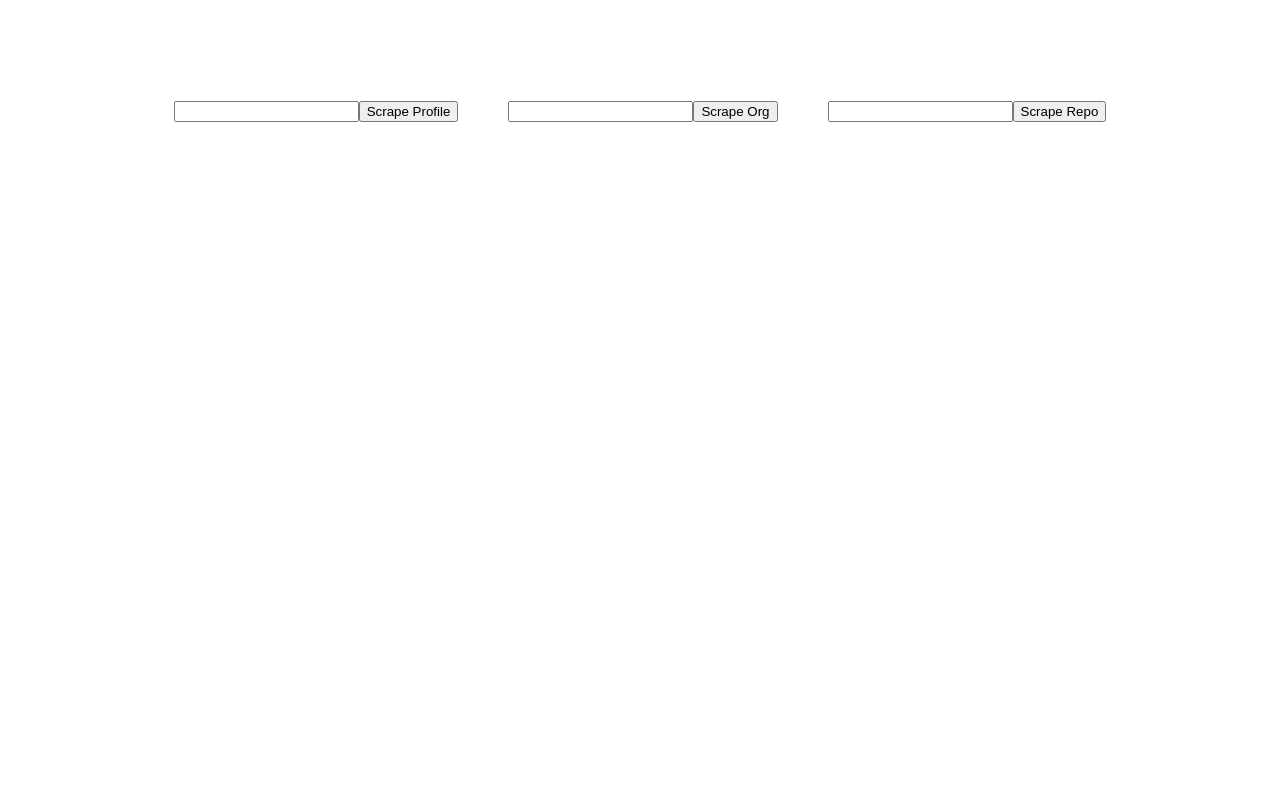
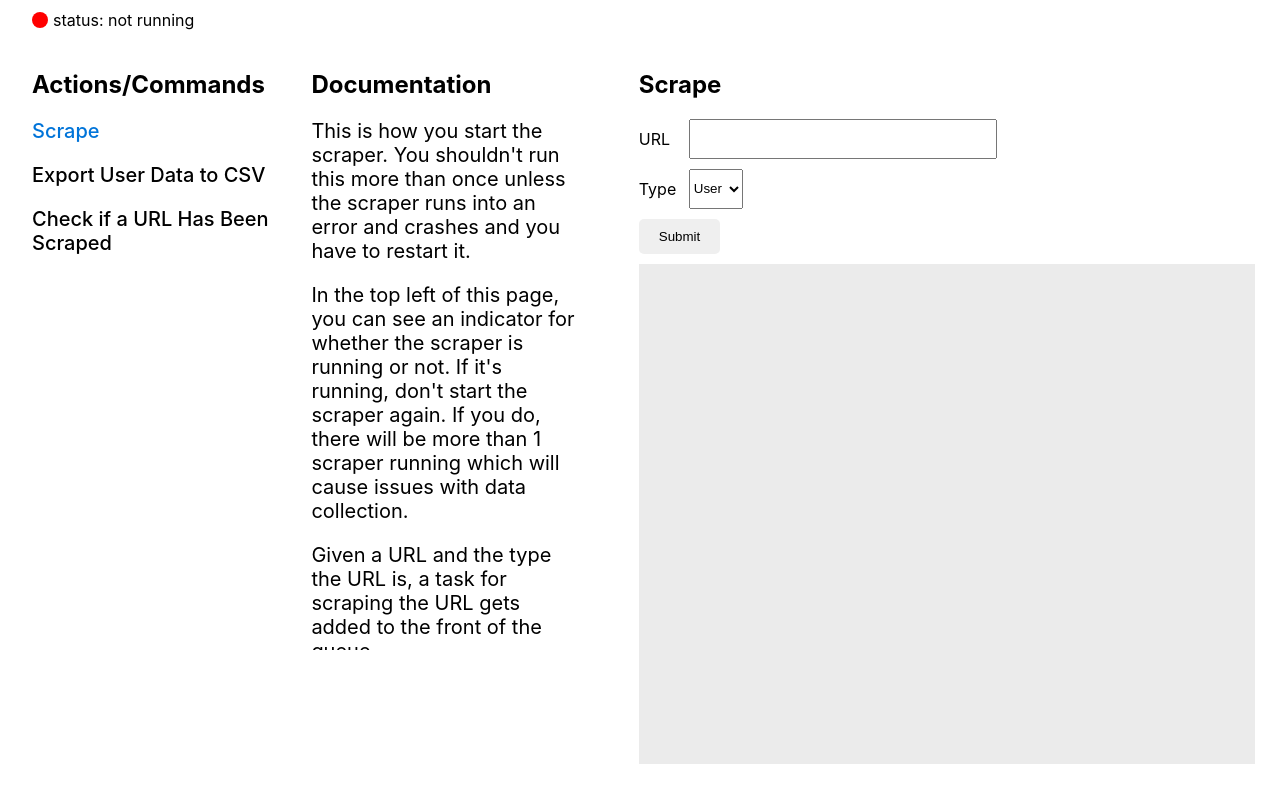
Before and after one commit to boristopalov/github-scraper-puppeteer, a React (Create React App) app in the folder client/: page / in a window 1280 px wide. Shown: the top 802 px of the page. Built offline with nearby package versions, Linux system fonts and the light colour scheme.

Commit message:
working client code

```diff
--- a/client/src/App.css
+++ /dev/null
@@ -1,43 +0,0 @@
-.App {
-  text-align: center;
-  display: flex;
-  justify-content: center;
-  align-items: center;
-  gap: 50px;
-  margin-top: 100px;
-}
-
-.App-logo {
-  height: 40vmin;
-  pointer-events: none;
-}
-
-@media (prefers-reduced-motion: no-preference) {
-  .App-logo {
-    animation: App-logo-spin infinite 20s linear;
-  }
-}
-
-.App-header {
-  background-color: #282c34;
-  min-height: 100vh;
-  display: flex;
-  flex-direction: column;
-  align-items: center;
-  justify-content: center;
-  font-size: calc(10px + 2vmin);
-  color: white;
-}
-
-.App-link {
-  color: #61dafb;
-}
-
-@keyframes App-logo-spin {
-  from {
-    transform: rotate(0deg);
-  }
-  to {
-    transform: rotate(360deg);
-  }
-}
--- a/client/src/App.js
+++ b/client/src/App.js
@@ -1,119 +1,302 @@
-import "./App.css";
-import { useState } from "react";
+import { useState, useEffect, useCallback } from "react";
 import axios from "axios";
 import { Oval } from "react-loader-spinner";
+import styles from "./styles.module.css";
 
 function App() {
-  const [profileInput, setProfileInput] = useState("");
-  const [orgInput, setOrgInput] = useState("");
-  const [repoInput, setRepoInput] = useState("");
-  const [profileDataIsLoaded, setProfileDataIsLoaded] = useState(null);
-  const [orgDataIsLoaded, setOrgDataIsLoaded] = useState(null);
-  const [repoDataIsLoaded, setRepoDataIsLoaded] = useState(null);
+  const URI = "http://localhost:8080";
+  const [url, setUrl] = useState("");
+  const [type, setType] = useState("user");
+  const [scraperRunning, setScraperRunning] = useState();
+  const [activeSection, setActiveSection] = useState("scrape");
 
   const headers = {
     "Access-Control-Allow-Origin": "*",
   };
 
-  const handleProfileChange = (event) => {
-    setProfileInput(event.target.value);
-  };
-  const handleOrgChange = (event) => {
-    setOrgInput(event.target.value);
-  };
-  const handleRepoChange = (event) => {
-    setRepoInput(event.target.value);
+  const handleCheck = async (event) => {
+    event.preventDefault();
+    const res = await axios
+      .get(`${URI}/check?url=${url}&type=${type}`, { headers })
+      .catch((error) => console.error(error));
+    console.log(res.data);
   };
 
-  const downloadData = (data) => {
-    const url = window.URL.createObjectURL(new Blob([data]));
-    const link = document.createElement("a");
-    link.href = url;
-    link.setAttribute("download", "data.csv");
-    document.body.appendChild(link);
-    link.click();
-    document.body.removeChild(link);
+  const getStatus = async () => {
+    try {
+      const res = await axios.get(`${URI}/status`);
+      return res.data;
+    } catch (error) {
+      throw error;
+    }
   };
 
-  const scrapeProfile = async (event) => {
-    event.preventDefault();
-    setProfileDataIsLoaded(false);
-    // console.log(profileInput);
-    const res = await axios
-      .get(`http://localhost:8080/following/${profileInput}`, { headers })
-      .catch((error) => {
-        if (error.response.status === 404) {
-          console.log(error.response);
-          setProfileDataIsLoaded(true);
-        }
-      });
-    downloadData(res.data);
-    setProfileDataIsLoaded(true);
+  const statusPoll = async (interval, triesLeft, maxTries) => {
+    if (triesLeft === 0) {
+      console.error("Server is not responding!");
+      return;
+    }
+    try {
+      const { active } = await getStatus();
+      setScraperRunning(active);
+      await new Promise((resolve) => setTimeout(resolve, interval));
+      await statusPoll(5000, maxTries, maxTries);
+    } catch (error) {
+      console.error(error);
+      setScraperRunning(false);
+      await new Promise((resolve) => setTimeout(resolve, interval));
+      await statusPoll(5000, --triesLeft, maxTries);
+    }
   };
 
-  const scrapeOrg = async (event) => {
+  const handleScrape = async (event) => {
     event.preventDefault();
-    setOrgDataIsLoaded(false);
-    const res = await axios
-      .get(`http://localhost:8080/org/${orgInput}`, { headers })
-      .catch((error) => {
-        if (error.response.status === 404) {
-          console.log(error.response);
-          setProfileDataIsLoaded(true);
-        }
-      });
-    downloadData(res.data);
-    setOrgDataIsLoaded(true);
+    const sse = new EventSource(`${URI}/scrape?url=${url}&type=${type}`);
+    sse.addEventListener("message", (msg) => {
+      document.getElementById("scrapelog").innerText += msg.data + "\n";
+    });
+  };
+  const handleExport = async (event) => {
+    event.preventDefault();
+    const urlScraped = await axios.get(`${URI}/check?url=${url}&type=${type}`);
+    if (!urlScraped.data) {
+      console.log("this URL hasn't been scraped!");
+      return;
+    }
+    window.open(`${URI}/export?url=${url}&type=${type}`);
   };
 
-  const scrapeRepo = async (event) => {
+  const handleStopScraper = async (event) => {
     event.preventDefault();
-    setRepoDataIsLoaded(false);
-    const res = await axios
-      .get(`http://localhost:8080/repo/${repoInput}`, { headers })
-      .catch((error) => {
-        if (error.response.status === 404) {
-          console.log(error.response);
-          setProfileDataIsLoaded(true);
-        }
-      });
-    downloadData(res.data);
-    setRepoDataIsLoaded(true);
+    const res = await axios.post(`${URI}/kill`);
+    console.log(res.data);
   };
 
   // useEffect(() => {
-  //   effect
-  //   return () => {
-  //     cleanup
-  //   }
-  // }, [profileDataIsLoaded, orgDataIsLoaded, repoDataIsLoaded])
+  //   (async () => await statusPoll(5000, 5, 5))();
+  // }, []);
 
   return (
-    <div className="App">
-      <div>
-        <form>
-          <input type="text" id="profileUrl" onChange={handleProfileChange} />
-          <button onClick={scrapeProfile}> Scrape Profile </button>
-        </form>
-        {profileDataIsLoaded === false ? <Oval height={40} width={40} /> : null}
+    <>
+      <div className={styles.status}>
+        <span
+          className={scraperRunning ? styles.activeDot : styles.inactiveDot}
+        ></span>
+        status:
+        {scraperRunning ? " running" : " not running"}
+        {scraperRunning && (
+          <button onClick={() => handleStopScraper()}> Stop Scraper</button>
+        )}
       </div>
+      <div className={styles.container}>
+        <div className={styles.navSection}>
+          <h2> Actions/Commands </h2>
+          <ul className={styles.navList}>
+            <li
+              onClick={() => {
+                setActiveSection("scrape");
+                setType("user");
+                setUrl("");
+              }}
+              className={activeSection === "scrape" && styles.itemActive}
+            >
+              Scrape
+            </li>
+            <li
+              onClick={() => {
+                setActiveSection("export");
+                setType("user");
+                setUrl("");
+              }}
+              className={activeSection === "export" && styles.itemActive}
+            >
+              Export User Data to CSV
+            </li>
+            <li
+              onClick={() => {
+                setActiveSection("check");
+                setType("user");
+                setUrl("");
+              }}
+              className={activeSection === "check" && styles.itemActive}
+            >
+              Check if a URL Has Been Scraped
+            </li>
+          </ul>
+        </div>
+        <div className={styles.scrollContainer}>
+          <h2> Documentation </h2>
+          {activeSection === "export" && (
+            <div id="exportDocs">
+              <p>
+                Running this action exports the contributors associated with the
+                URL given to a CSV.
+              </p>
+              <p>
+                For exporting a repo, all of the contributors to that repo get
+                exported.
+              </p>
+              <p>
+                For exporting an organization, we first get the repositories in
+                that organization, and then export all of the contributors to
+                each of those repos.
+              </p>
+              <p>
+                Type and URL can be left empty here. If they are left empty, all
+                of the users that have not been marked as exported, and are
+                available for export, are exported.
+              </p>
+            </div>
+          )}
+          {activeSection === "scrape" && (
+            <div id="scrapeDocs">
+              <p>
+                This is how you start the scraper. You shouldn't run this more
+                than once unless the scraper runs into an error and crashes and
+                you have to restart it.
+              </p>
+              <p>
+                In the top left of this page, you can see an indicator for
+                whether the scraper is running or not. If it's running, don't
+                start the scraper again. If you do, there will be more than 1
+                scraper running which will cause issues with data collection.
+              </p>
+              <p>
+                Given a URL and the type the URL is, a task for scraping the URL
+                gets added to the front of the queue.
+                <p>
+                  Since it gets added to the front of the queue, this URL will
+                  get scraped in the next batch of tasks. Each batch takes just
+                  a few seconds so this should be quick!
+                </p>
+                <p>
+                  This should be the primary way to scrape a URL. Rather than
+                  having to restart the scraper in order to scrape a specific
+                  URL, we can keep the scraper running and just add a URL to the
+                  front of the queue. This way, the workflow is uninterrupted
+                  and more efficient.
+                </p>
+              </p>
+            </div>
+          )}
+          {activeSection === "check" && (
+            <div id="checkDocs">
+              <p>
+                Checks if URL has been scraped, as well as if the contributors
+                associated with a URL have been fully scraped.
+              </p>
+            </div>
+          )}
+        </div>
+        <div className={styles.main}>
+          {activeSection === "scrape" && (
+            <div>
+              <h2>Scrape</h2>
+              <form>
+                <div className={styles.formRow}>
+                  <label for="scrapeUrl">URL</label>
+                  <input
+                    type="text"
+                    id="scrapeUrl"
+                    onChange={(e) => {
+                      setUrl(e.target.value);
+                    }}
+                  />
+                </div>
+                <div className={styles.formRow}>
+                  <label for="scrapeType">Type</label>
+                  <select
+                    name="scrapeType"
+                    id="scrapeType"
+                    onChange={(e) => setType(e.target.value)}
+                  >
+                    <option value="user">User</option>
+                    <option value="repo">Repo</option>
+                    <option value="org">Org</option>
+                  </select>
+                </div>
+                <button onClick={handleScrape} className={styles.submitBtn}>
+                  Submit
+                </button>
+              </form>
+              <div className={styles.containerGrey}>
+                <code
+                  id="scrapelog"
+                  className={styles.scrollContainerGrey}
+                ></code>
+              </div>
+            </div>
+          )}
+          {activeSection === "export" && (
+            <div>
+              <h2>Export</h2>
+              <form>
+                <div className={styles.formRow}>
+                  <label for="exportUrl">URL</label>
+                  <input
+                    type="text"
+                    id="exportUrl"
+                    onChange={(e) => {
+                      setUrl(e.target.value);
+                    }}
+                  />
+                </div>
+                <div className={styles.formRow}>
+                  <label for="exportType">Type</label>
+                  <select
+                    name="exportType"
+                    id="exportType"
+                    onChange={(e) => setType(e.target.value)}
+                  >
+                    <option value="user">User</option>
+                    <option value="repo">Repo</option>
+                    <option value="org">Org</option>
+                  </select>
+                </div>
+                <button onClick={handleExport} className={styles.submitBtn}>
+                  Submit
+                </button>
+              </form>
+              {/* {!orgDataIsLoaded === false ? <Oval height={40} width={40} /> : null} */}
+            </div>
+          )}
 
-      <div>
-        <form>
-          <input type="text" id="orgUrl" onChange={handleOrgChange} />
-          <button onClick={scrapeOrg}> Scrape Org </button>
-        </form>
-        {!orgDataIsLoaded === false ? <Oval height={40} width={40} /> : null}
+          {activeSection === "check" && (
+            <div>
+              <h2>Check</h2>
+              <form>
+                <div className={styles.formRow}>
+                  <label for="checkUrl">URL</label>
+                  <input
+                    type="text"
+                    id="checkUrl"
+                    onChange={(e) => {
+                      setUrl(e.target.value);
+                    }}
+                  />
+                </div>
+                <div className={styles.formRow}>
+                  <label for="checkType">Type</label>
+                  <select
+                    name="checkType"
+                    id="checkType"
+                    onChange={(e) => setType(e.target.value)}
+                  >
+                    <option value="user">User</option>
+                    <option value="repo">Repo</option>
+                    <option value="org">Org</option>
+                  </select>
+                </div>
+                <button onClick={handleCheck} className={styles.submitBtn}>
+                  Submit
+                </button>
+              </form>
+              {/* {!repoDataIsLoaded === false ? <Oval height={40} width={40} /> : null} */}
+            </div>
+          )}
+        </div>
       </div>
-
-      <div>
-        <form>
-          <input type="text" id="orgUrl" onChange={handleRepoChange} />
-          <button onClick={scrapeRepo}> Scrape Repo </button>
-        </form>
-        {!repoDataIsLoaded === false ? <Oval height={40} width={40} /> : null}
-      </div>
-    </div>
+    </>
   );
 }
 
--- /dev/null
+++ b/client/src/styles.module.css
@@ -0,0 +1,100 @@
+.container {
+  display: grid;
+  grid-template-columns: 3fr 3fr 7fr;
+  margin-top: 50px;
+}
+
+.status {
+  display: flex;
+  align-items: center;
+  position: absolute;
+  top: 10px;
+  left: 2em;
+}
+
+.activeDot {
+  height: 1em;
+  width: 1em;
+  background-color: green;
+  border-radius: 50%;
+  display: inline-block;
+  margin-right: 5px;
+}
+
+.inactiveDot {
+  height: 1em;
+  width: 1em;
+  background-color: red;
+  border-radius: 50%;
+  display: inline-block;
+  margin-right: 5px;
+}
+
+.navSection {
+  padding-left: 2em;
+}
+.navList {
+  list-style: none;
+  padding: 0;
+}
+
+.navList li {
+  cursor: pointer;
+  margin-bottom: 1em;
+  font-size: 20px;
+  font-weight: 500;
+}
+
+.itemActive {
+  color: #0074d9;
+}
+
+.scrollContainer {
+  padding: 0 1em;
+  overflow-y: scroll;
+  height: 600px;
+}
+
+.containerGrey {
+  background-color: #ebebeb;
+  height: 500px;
+  overflow-y: scroll;
+  width: 600px;
+  padding-left: 1em;
+  margin-top: 10px;
+}
+
+.scrollContainerGrey {
+  padding: 0 1em;
+  overflow-y: scroll;
+  height: 600px;
+}
+
+.scrollContainer p {
+  font-size: 20px;
+}
+
+.formRow {
+  margin-bottom: 10px;
+  display: flex;
+}
+
+.formRow label {
+  margin: 10px 0;
+  width: 50px;
+}
+
+.formRow input {
+  width: 300px;
+}
+
+.submitBtn {
+  padding: 10px 20px;
+  border-radius: 5px;
+  border: none;
+  cursor: pointer;
+}
+
+.main {
+  padding-left: 3em;
+}
```
Also changed, not shown: client/src/constants.js (added).
